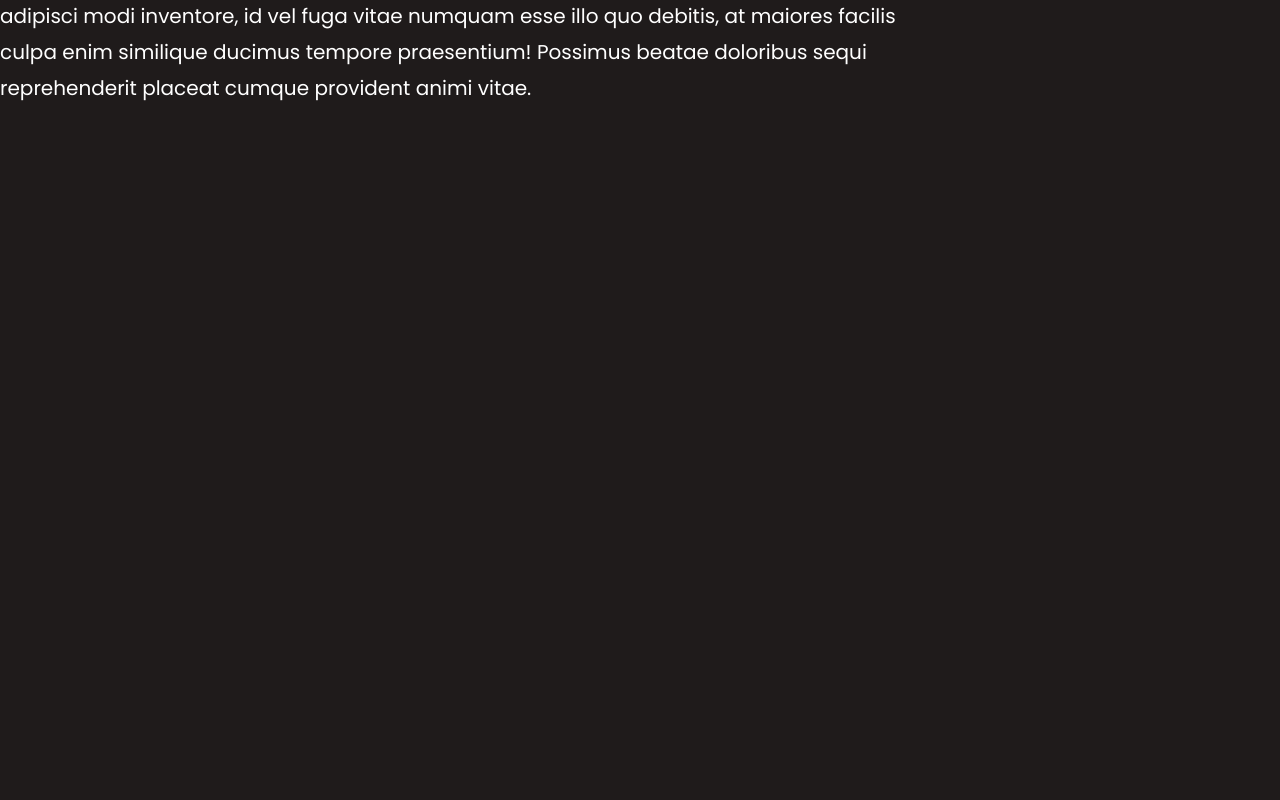
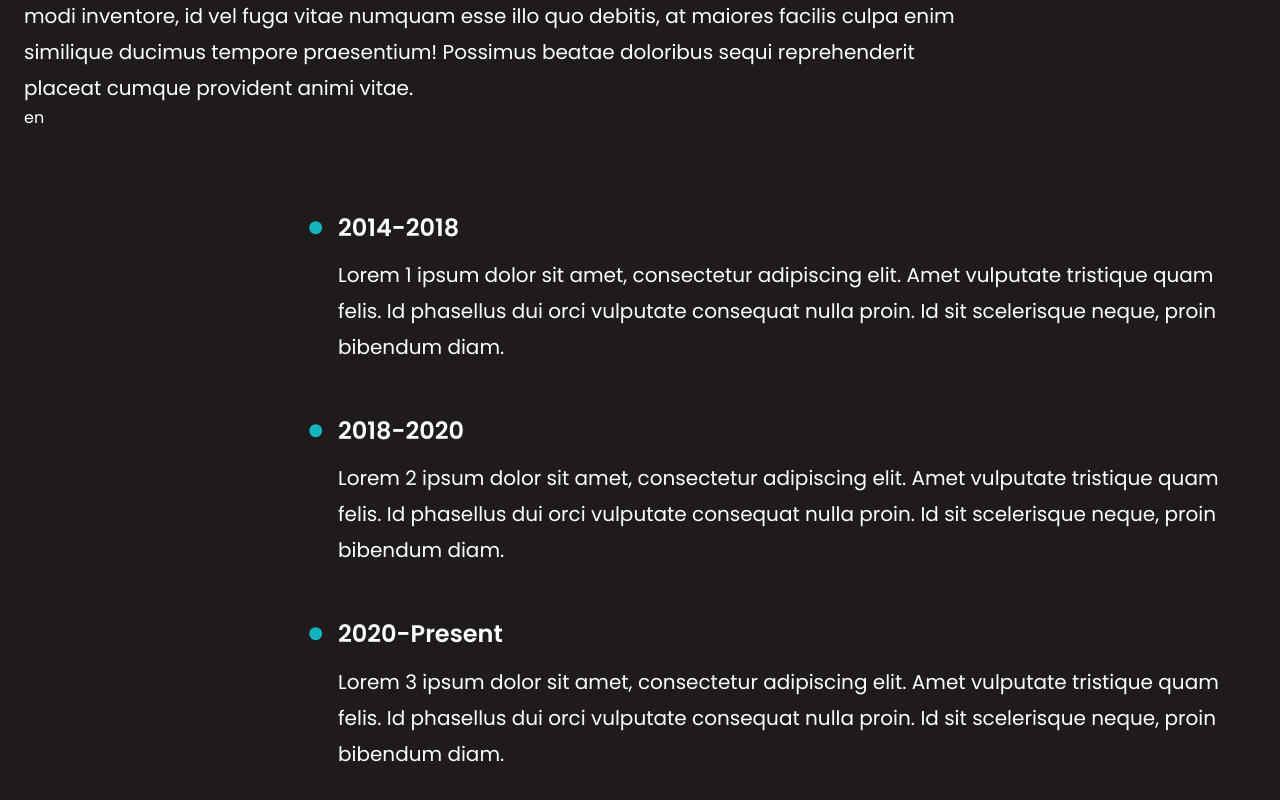
Before and after one commit to williammeier/portfolio, a Nuxt app: page / in a window 1280 px wide. Shown: the part 1108-1908 px from the top of the page. Before the commit the page ends 1326 px from the top, so only its background shows below. Built offline with nearby package versions, Linux system fonts and the light colour scheme.

Commit message:
jobs list in about section

```diff
--- a/app.vue
+++ b/app.vue
@@ -7,4 +7,12 @@
   </div>
 </template>
 
-<script></script>
+<script setup>
+import { useI18n } from 'vue-i18n'
+
+const { locale, setLocale } = useI18n()
+
+const changeLanguage = (newLocale) => {
+  setLocale(newLocale)
+}
+</script>
--- a/assets/scss/layouts/_about.scss
+++ b/assets/scss/layouts/_about.scss
@@ -1,5 +1,38 @@
 .about {
   &-box {
-    max-width: 900px;
+    position: relative;
+    max-width: 950px;
+
+    h3 {
+      font-size: 1.5rem;
+      font-weight: 600;
+      margin-bottom: 0.7rem;
+    }
+    p {
+      font-size: 1.25rem;
+      line-height: 2.25rem;
+    }
+    &-item {
+      margin-top: 3rem;
+      margin-left: 2rem;
+      position: relative;
+      transition: all 0.2s linear;
+      &::before {
+        content: '';
+        position: absolute;
+        top: 0;
+        left: 0;
+        transform: translate(-1.8rem, 0.7rem);
+        height: 0.8125rem;
+        width: 0.8125rem;
+        background-color: $primary;
+        border-radius: 100px;
+        transition: all 0.2s linear;
+      }
+
+      &:hover {
+        transform: scale(1.03);
+      }
+    }
   }
 }
--- /dev/null
+++ b/assets/scss/settings/_utilities.scss
@@ -0,0 +1,4 @@
+.container {
+  padding-left: 1.5rem;
+  padding-right: 1.5rem;
+}
--- a/assets/scss/settings/all.scss
+++ b/assets/scss/settings/all.scss
@@ -1,2 +1,3 @@
 @import 'colors';
 @import 'typography';
+@import 'utilities';
--- a/components/AboutSection.vue
+++ b/components/AboutSection.vue
@@ -1,17 +1,36 @@
 <template>
   <section class="about py-28">
     <div class="container mx-auto">
-      <h2 class="text-primary text-8xl font-extrabold">about.</h2>
+      <h2 class="text-primary text-7xl md:text-8xl font-extrabold">{{ $t('about.title') }}</h2>
 
-      <div class="mt-10 text-xl font-normal leading-9">
-        <div class="about-box">
+      <article class="about-box mt-10 md:mr-8">
+        <p>
+          {{ $t('about.description') }}
+        </p>
+      </article>
+
+      {{ locale }}
+
+      <div class="about-box mt-20 ml-auto">
+        <article class="about-box-item" v-for="(job, index) in jobs" :key="index">
+          <h3>{{ job.title }}</h3>
           <p>
-            Lorem ipsum dolor sit amet consectetur adipisicing elit. Rem mollitia, officiis placeat adipisci modi
-            inventore, id vel fuga vitae numquam esse illo quo debitis, at maiores facilis culpa enim similique ducimus
-            tempore praesentium! Possimus beatae doloribus sequi reprehenderit placeat cumque provident animi vitae.
+            {{ locale === 'en' ? job.description : job.description_pt }}
           </p>
-        </div>
+        </article>
       </div>
     </div>
   </section>
 </template>
+
+<script setup>
+const { jobs } = await import('~/db/db.json')
+
+import { useI18n } from 'vue-i18n'
+
+const { locale, setLocale } = useI18n()
+
+const changeLanguage = (newLocale) => {
+  setLocale(newLocale)
+}
+</script>
--- a/components/HeaderSection.vue
+++ b/components/HeaderSection.vue
@@ -2,7 +2,7 @@
   <section class="header py-28">
     <div class="container mx-auto">
       <div class="grid grid-cols-1 md:grid-cols-2 gap-10 md:gap-4">
-        <div class="flex flex-col justify-center px-3 md:px-0">
+        <div class="flex flex-col justify-center">
           <h5 class="text-primary text-lg md:text-xl font-medium">{{ $t('header.name') }}</h5>
           <h2 class="text-6xl md:text-8xl font-extrabold">{{ $t('header.profession') }}</h2>
           <h5 class="text-primary text-lg md:text-xl font-medium mt-2">{{ $t('header.location') }}</h5>
--- a/components/Navbar.vue
+++ b/components/Navbar.vue
@@ -1,7 +1,6 @@
 <template>
-  <div>
   <nav class="navbar">
-      <div class="container mx-auto px-4 md:px-0 flex nowrap items-end justify-between mx-auto py-5">
+    <div class="container mx-auto flex nowrap items-end justify-between mx-auto py-5">
       <a href="/" class="text-2xl text-dark dark:text-white font-semibold">&lt;>&#xa0;William </a>
 
       <div class="navbar-nav" :class="showNav == true ? 'show' : ''">
@@ -66,7 +65,6 @@
       </div>
     </div>
   </nav>
-  </div>
 </template>
 
 <script setup>
--- /dev/null
+++ b/db/db.json
@@ -0,0 +1,19 @@
+{
+  "jobs": [
+    {
+      "title": "2014-2018",
+      "description": "Lorem 1 ipsum dolor sit amet, consectetur adipiscing elit. Amet vulputate tristique quam felis. Id phasellus dui orci vulputate consequat nulla proin. Id sit scelerisque neque, proin bibendum diam.",
+      "description_pt": "Descrição em Português Brasil 1. Lorem ipsum dolor sit amet, consectetur adipiscing elit. Amet vulputate tristique quam felis. Id phasellus dui orci vulputate consequat nulla proin. Id sit scelerisque neque, proin bibendum diam."
+    },
+    {
+      "title": "2018-2020",
+      "description": "Lorem 2 ipsum dolor sit amet, consectetur adipiscing elit. Amet vulputate tristique quam felis. Id phasellus dui orci vulputate consequat nulla proin. Id sit scelerisque neque, proin bibendum diam.",
+      "description_pt": "Descrição em Português Brasil 2. Lorem ipsum dolor sit amet, consectetur adipiscing elit. Amet vulputate tristique quam felis. Id phasellus dui orci vulputate consequat nulla proin. Id sit scelerisque neque, proin bibendum diam."
+    },
+    {
+      "title": "2020-Present",
+      "description": "Lorem 3 ipsum dolor sit amet, consectetur adipiscing elit. Amet vulputate tristique quam felis. Id phasellus dui orci vulputate consequat nulla proin. Id sit scelerisque neque, proin bibendum diam.",
+      "description_pt": "Descrição em Português Brasil 3. Lorem ipsum dolor sit amet, consectetur adipiscing elit. Amet vulputate tristique quam felis. Id phasellus dui orci vulputate consequat nulla proin. Id sit scelerisque neque, proin bibendum diam."
+    }
+  ]
+}
--- a/lang/en.json
+++ b/lang/en.json
@@ -9,5 +9,9 @@
     "profession": "Web Developer",
     "location": "based in Brazil",
     "button": "Resume"
+  },
+  "about": {
+    "title": "about.",
+    "description": "Lorem ipsum dolor sit amet consectetur adipisicing elit. Rem mollitia, officiis placeat adipisci modi inventore, id vel fuga vitae numquam esse illo quo debitis, at maiores facilis culpa enim similique ducimus tempore praesentium! Possimus beatae doloribus sequi reprehenderit placeat cumque provident animi vitae."
   }
 }
```
Lines whose indentation alone changed are shown as unchanged.
